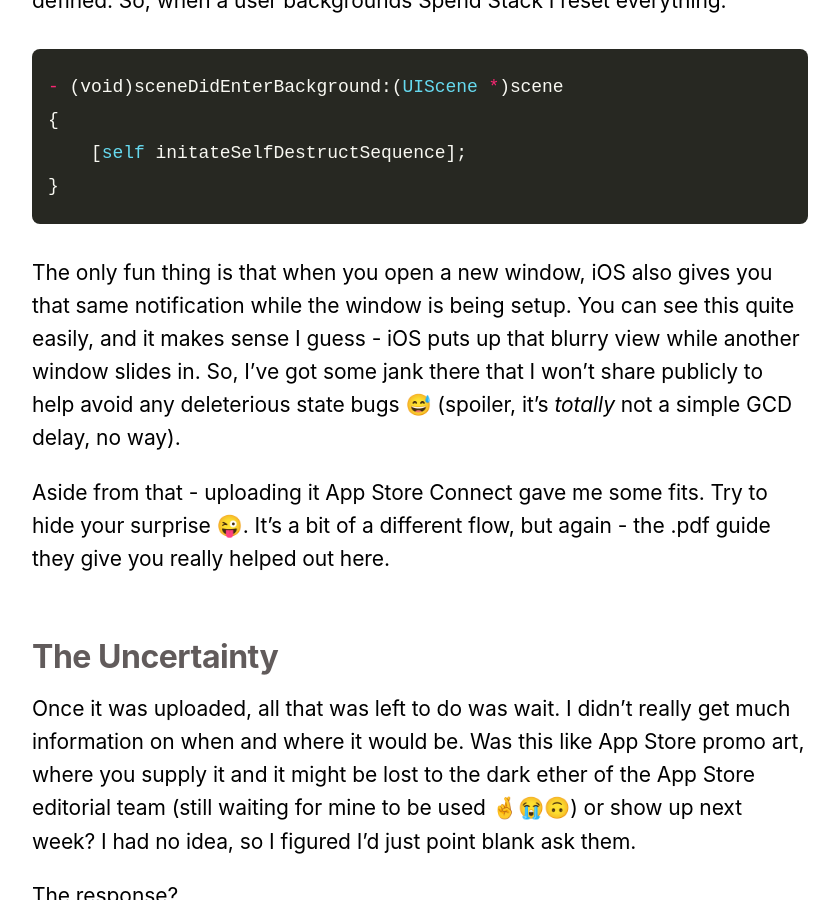
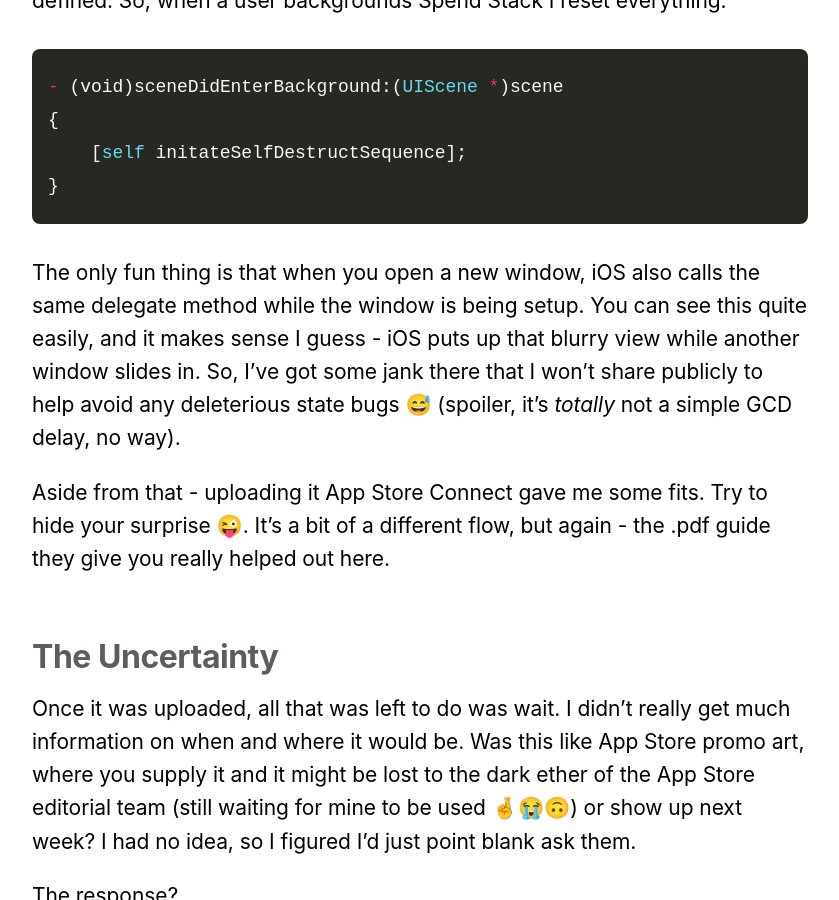
Before and after one commit to hassaan4584/Swiftjective-C, a Jekyll site: the page built from _posts/2020-3-10-Creating-A-Retail-Demo.md, in a window 1280 px wide and 900 px high, scrolled down 5689 px. Shown: the whole window, without its empty margins (220-1059 px from the left). Built offline with Jekyll 4.4.1, drawn with Linux system fonts in a browser that asks for light colours; comment, search, counter and statistics services are not loaded; some of the changed text lies outside the part shown.

Commit message:
User submitted typos

````diff
--- a/_posts/2020-3-10-Creating-A-Retail-Demo.md
+++ b/_posts/2020-3-10-Creating-A-Retail-Demo.md
@@ -1,6 +1,6 @@
 ---
 layout: post
-tags: ["Tech Notes"]
+tags: ["The Indie Dev Diaries"]
 title: "Creating a Retail Demo for Apple"
 writtenBy: Jordan Morgan
 writtenByTwitter: "https://www.twitter.com/jordanmorgan10"
@@ -75,7 +75,7 @@ The other hiccup has to do with multiple spaces on iPadOS. When you ship these r
 }
 ```
 
-The only fun thing is that when you open a new window, iOS also gives you that same notification while the window is being setup. You can see this quite easily, and it makes sense I guess - iOS puts up that blurry view while another window slides in. So, I've got some jank there that I won't share publicly to help avoid any deleterious state bugs 😅 (spoiler, it's _totally_ not a simple GCD delay, no way).
+The only fun thing is that when you open a new window, iOS also calls the same delegate method while the window is being setup. You can see this quite easily, and it makes sense I guess - iOS puts up that blurry view while another window slides in. So, I've got some jank there that I won't share publicly to help avoid any deleterious state bugs 😅 (spoiler, it's _totally_ not a simple GCD delay, no way).
 
 Aside from that - uploading it App Store Connect gave me some fits. Try to hide your surprise 😜. It's a bit of a different flow, but again - the .pdf guide they give you really helped out here.
 
````
Also changed, not shown: other parts of _posts/2020-3-10-Creating-A-Retail-Demo.md (+1 -1 lines).
